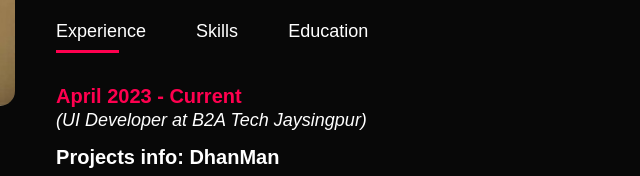
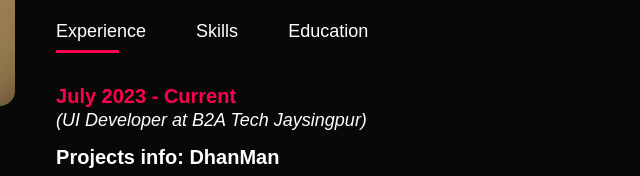
Before and after one commit to Shubhdongare/New-Portfolio-using-JS, a plain HTML site: page index.html in a window 1280 px wide. Shown: the part 1154-1330 px from the top of the page, 543-1183 px from the left. Drawn offline with Linux system fonts and the light colour scheme.

Commit message:
chore: resume update

```diff
--- a/index.html
+++ b/index.html
@@ -60,7 +60,7 @@
             <div class="tab-contents active-tab" id="experience">
   <ul>
     <li>
-      <div class="exp-date">April 2023 - Current</div>
+      <div class="exp-date">July 2023 - Current</div>
       <div class="exp-role">(UI Developer at B2A Tech Jaysingpur)</div>
     </li>
   </ul>
```
Also changed, not shown: 2 other files.
